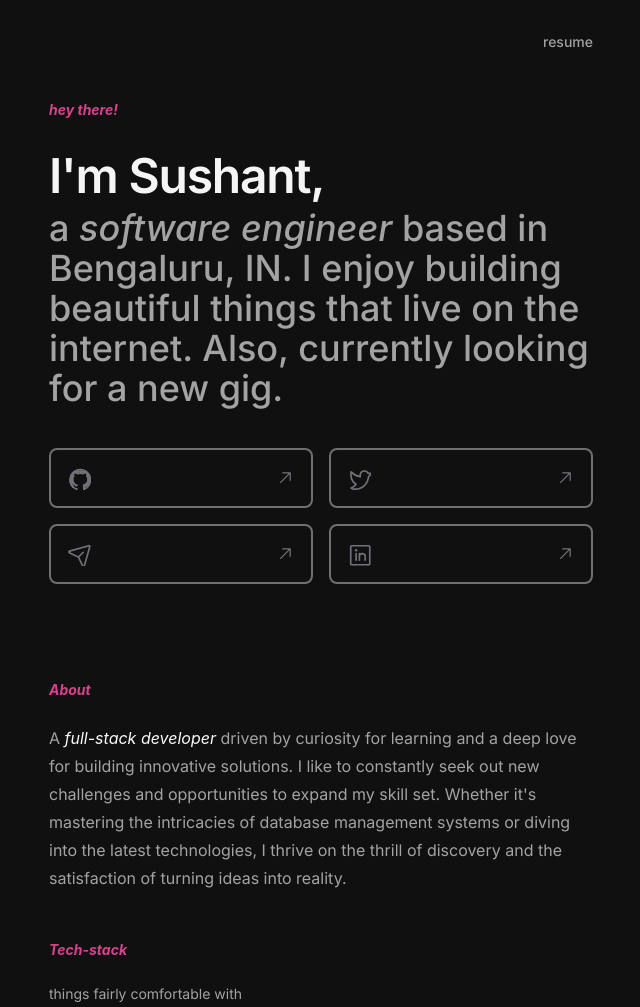
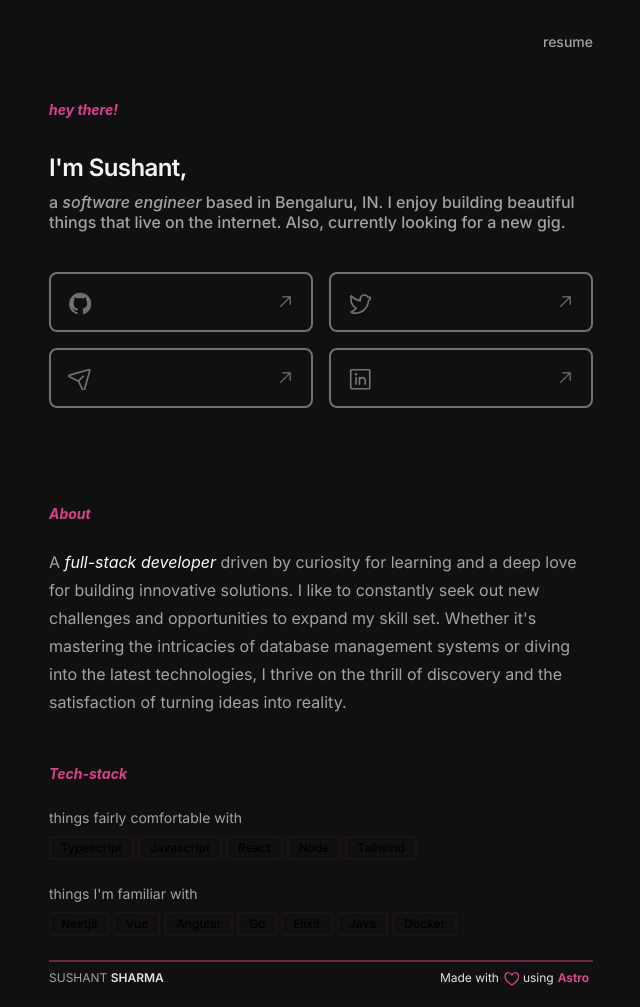
Before and after one commit to SushiJ/portfolio, an Astro site: page / in a window 1280 px wide. Shown: the top 1007 px of the page, without its empty margins (319-959 px from the left). Built offline with nearby package versions, Linux system fonts and the light colour scheme; Astro itself is replaced by a stand-in of ours; a web font is replaced by a local one.

Commit message:
Chore: remove lg class

```diff
--- a/src/pages/index.astro
+++ b/src/pages/index.astro
@@ -48,13 +48,11 @@ export const Links = [
         <h5 class="text-xs font-bold italic text-pink-500/90 lg:text-sm">
           hey there!
         </h5>
-        <h1
-          class="mt-8 text-2xl font-semibold tracking-tight text-neutral-100 lg:text-5xl"
-        >
+        <h1 class="mt-8 text-2xl font-semibold tracking-tight text-neutral-100">
           I'm Sushant,
         </h1>
         <h3
-          class="text-md prose mt-2 font-medium leading-tight text-neutral-400 lg:text-4xl"
+          class="text-md prose mt-2 font-medium leading-tight text-neutral-400"
         >
           a <span class="italic"> software engineer</span> based in Bengaluru, IN.
           I enjoy building beautiful things that live on the internet. Also, currently
```
